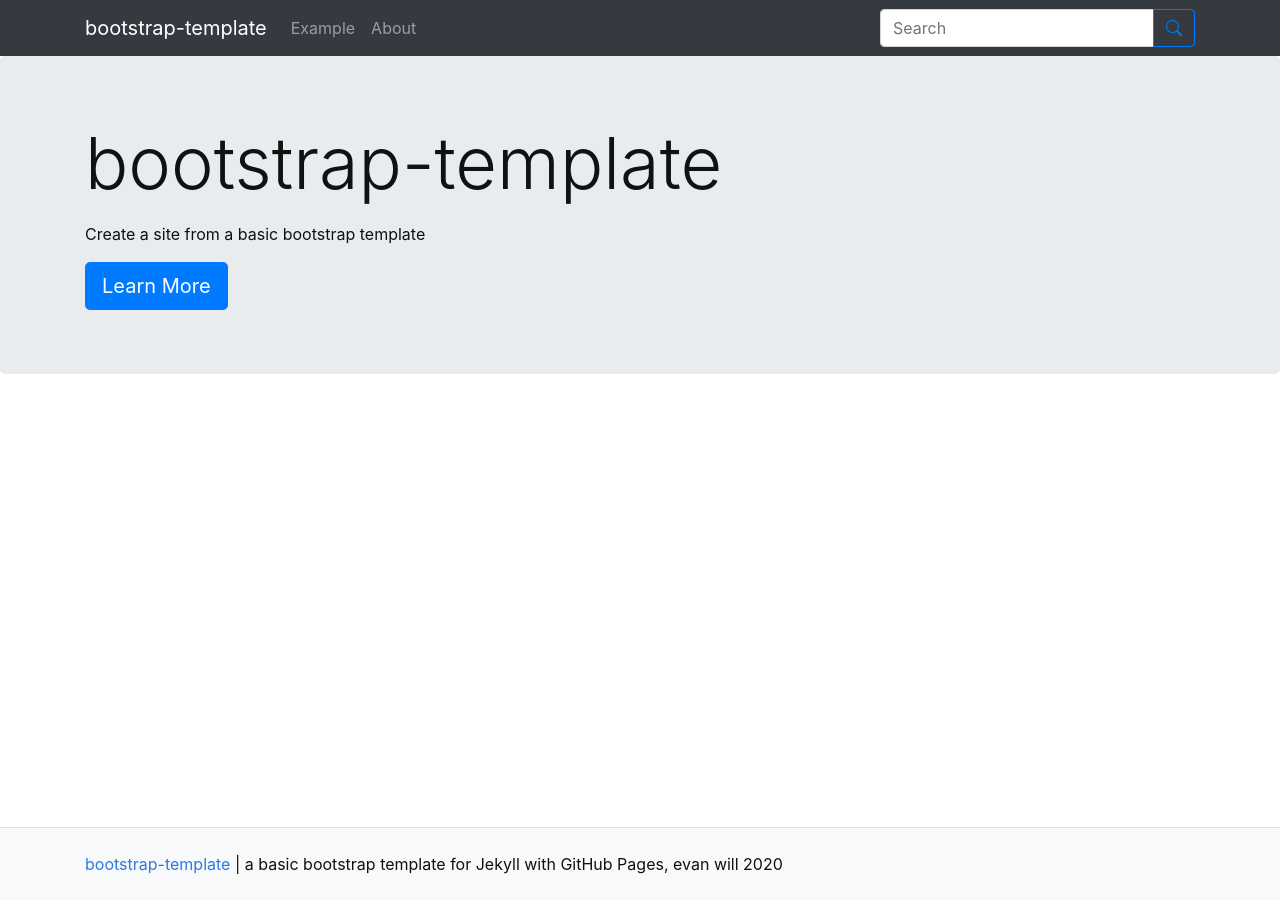
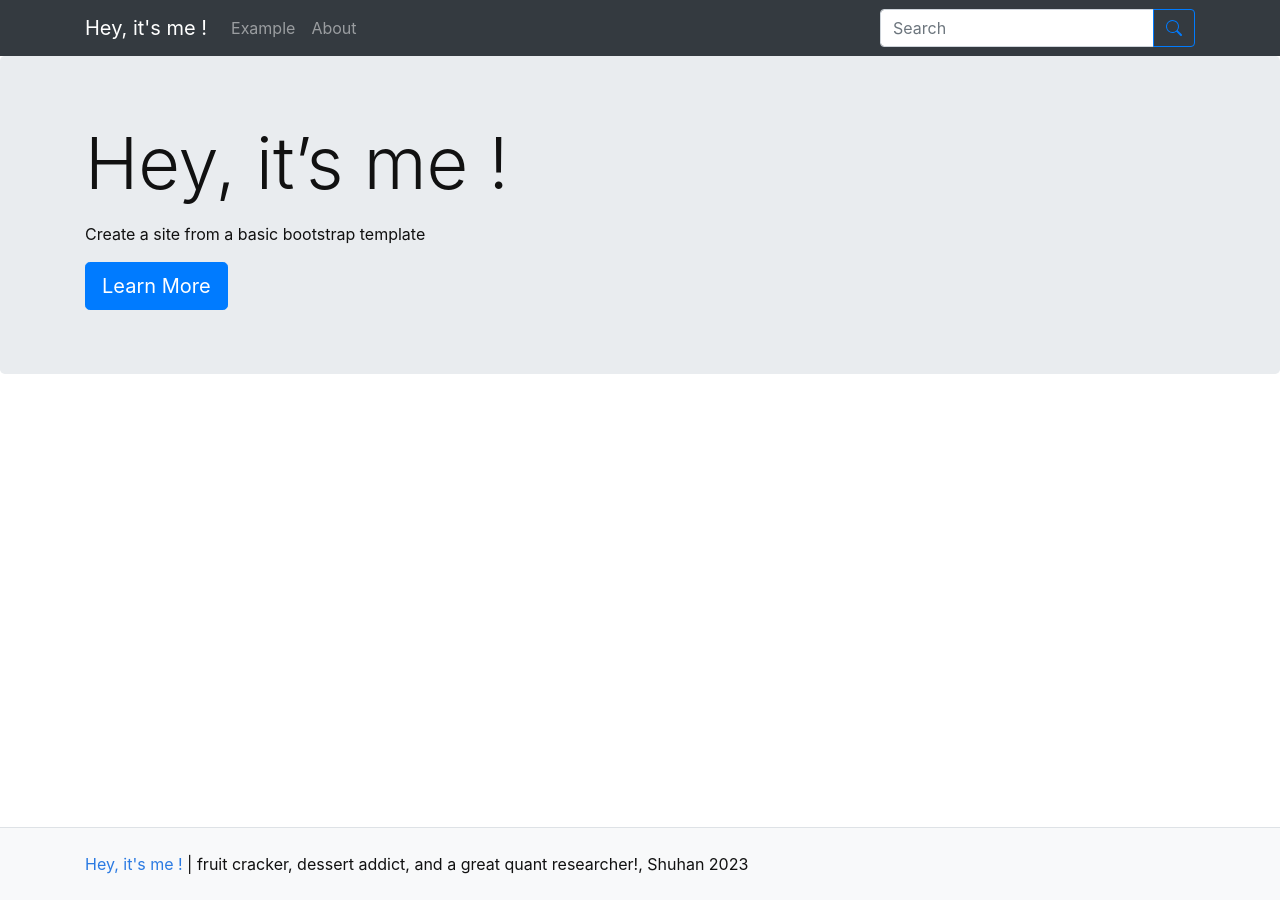
Before and after one commit to Ashley10086/Z.github.io, a Jekyll site: the page built from pages/index.md, in a window 1280 px wide. Built offline with Jekyll 4.4.1, drawn with Linux system fonts in a browser that asks for light colours.

Commit message:
Update _config.yml

```diff
--- a/_config.yml
+++ b/_config.yml
@@ -9,10 +9,10 @@
 #######
 # SITE SETTINGS
 #
-title: bootstrap-template
-description: "a basic bootstrap template for Jekyll with GitHub Pages"
-year: 2020
-author: evan will
+title: Hey, it's me !
+description: "fruit cracker, dessert addict, and a great quant researcher!"
+year: 2023
+author: Shuhan
 # add search box to navbar, true/false
 search: true
 
```
